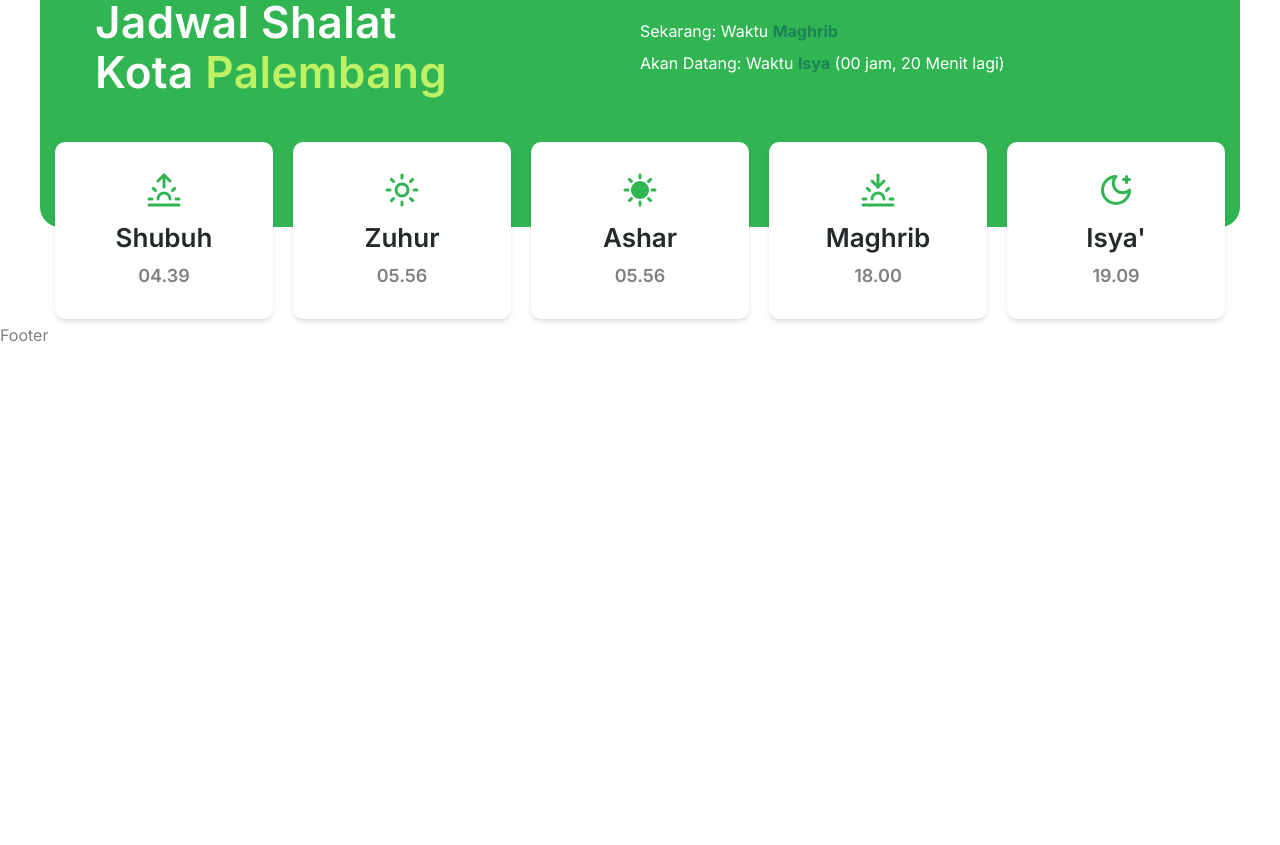
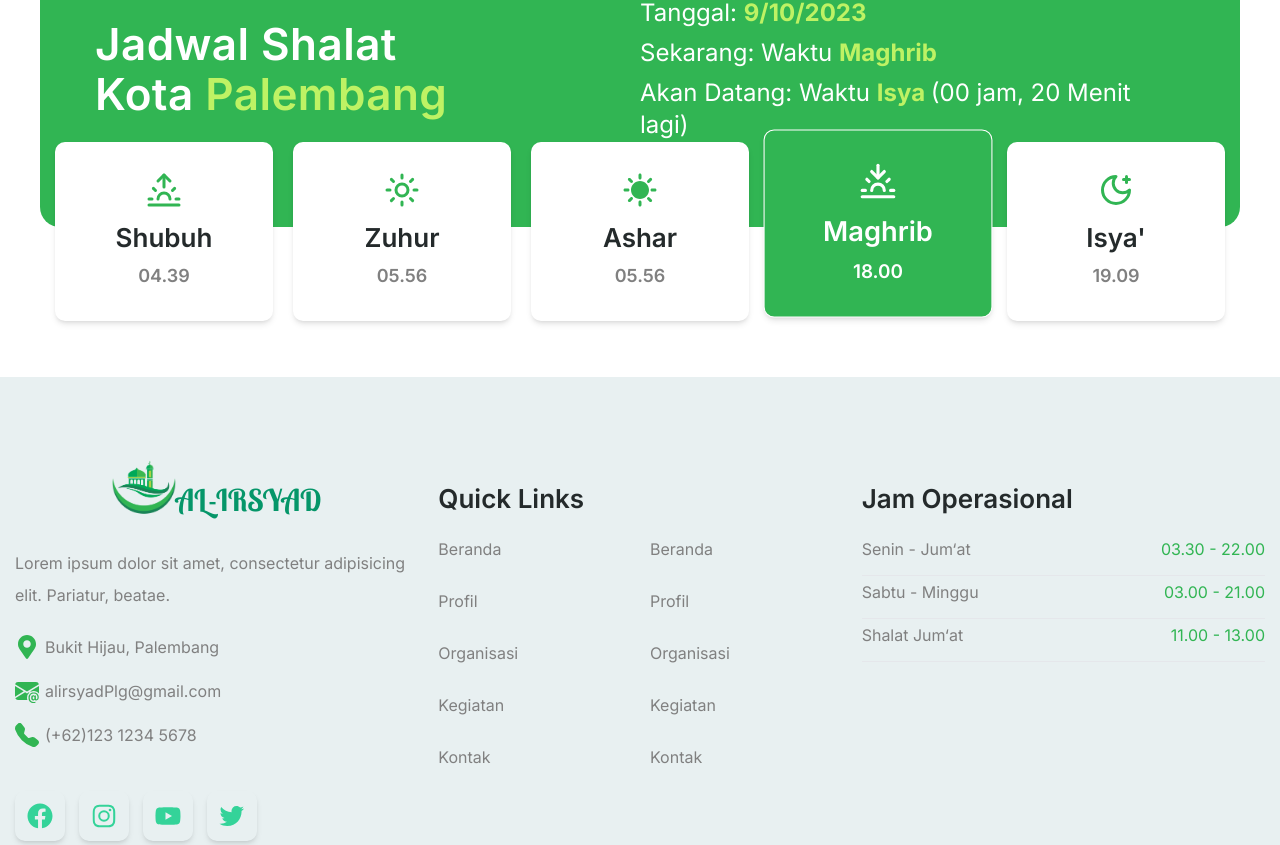
Before and after one commit to JadiDapa/al-irsyad, a React (Vite) app: page / in a window 1280 px wide. Shown: the part 795-1640 px from the top of the page. Before the commit the page ends 1146 px from the top, so only its background shows below. Built offline with nearby package versions, Linux system fonts and the light colour scheme.

Commit message:
Footer Page

```diff
--- a/src/components/Footer.jsx
+++ b/src/components/Footer.jsx
@@ -1,5 +1,151 @@
+import logo from "../assets/logo.png";
+import { FaMapMarkerAlt, FaMailBulk } from "react-icons/fa";
+import {
+  BiLogoFacebookCircle,
+  BiLogoInstagram,
+  BiLogoYoutube,
+  BiLogoTwitter,
+} from "react-icons/bi";
+import { BsFillTelephoneFill, BsEnvelopeAtFill } from "react-icons/bs";
+
 const Footer = () => {
-  return <div>Footer</div>;
+  return (
+    <footer className="footer pt-12 lg:pt-[76px] bg-grey">
+      <div className="container mx-auto pb-12 lg:pb-[100px]">
+        <div className="flex flex-col lg:flex-row gap-x-5 gap-y-10">
+          <div className="flex-1 ">
+            <a href="#" className="flex justify-center items-center">
+              <img src={logo} alt="" className="w-16 mb-[30px]" />
+              <div className="font-arab text-3xl text-emerald-600 font-semibold">
+                AL-IRSYAD
+              </div>
+            </a>
+            <p className="mb-5">
+              Lorem ipsum dolor sit amet, consectetur adipisicing elit.
+              Pariatur, beatae.
+            </p>
+            <div className="flex flex-col gap-y-3 mb-10">
+              <div className="flex items-center gap-x-[6px]">
+                <FaMapMarkerAlt className="text-2xl text-accent" />
+                <div className="">Bukit Hijau, Palembang</div>
+              </div>
+              <div className="flex items-center gap-x-[6px]">
+                <BsEnvelopeAtFill className="text-2xl text-accent" />
+                <div className="">alirsyadPlg@gmail.com</div>
+              </div>{" "}
+              <div className="flex items-center gap-x-[6px]">
+                <BsFillTelephoneFill className="text-2xl text-accent" />
+                <div className="">(+62)123 1234 5678</div>
+              </div>{" "}
+            </div>
+            <div className=" flex gap-[14px] text-[30px]">
+              <div className="p-[10px] rounded-[10px] shadow-md text-emerald-400 hover:text-accent cursor-pointer transition-all">
+                <BiLogoFacebookCircle />
+              </div>
+              <div className="p-[10px] rounded-[10px] shadow-md text-emerald-400 hover:text-accent cursor-pointer transition-all">
+                <BiLogoInstagram />
+              </div>
+              <div className="p-[10px] rounded-[10px] shadow-md text-emerald-400 hover:text-accent cursor-pointer transition-all">
+                <BiLogoYoutube />
+              </div>
+              <div className="p-[10px] rounded-[10px] shadow-md text-emerald-400 hover:text-accent cursor-pointer transition-all">
+                <BiLogoTwitter />
+              </div>
+            </div>
+          </div>
+          <div className="flex-1 lg:mt-8">
+            <h4 className="h4 mb-5">Quick Links</h4>
+            <div className="flex gap-x-5">
+              <ul className="flex-1 flex-col flex gap-y-5">
+                <li>
+                  <a href="#" className="hover:text-accent transition-all">
+                    Beranda
+                  </a>
+                </li>
+                <li>
+                  <a href="#" className="hover:text-accent transition-all">
+                    Profil
+                  </a>
+                </li>
+                <li>
+                  <a href="#" className="hover:text-accent transition-all">
+                    Organisasi
+                  </a>
+                </li>
+                <li>
+                  <a href="#" className="hover:text-accent transition-all">
+                    Kegiatan
+                  </a>
+                </li>
+                <li>
+                  <a href="#" className="hover:text-accent transition-all">
+                    Kontak
+                  </a>
+                </li>
+              </ul>
+              <ul className="flex-1 flex-col flex gap-y-5">
+                <li>
+                  <a href="#" className="hover:text-accent transition-all">
+                    Beranda
+                  </a>
+                </li>
+                <li>
+                  <a href="#" className="hover:text-accent transition-all">
+                    Profil
+                  </a>
+                </li>
+                <li>
+                  <a href="#" className="hover:text-accent transition-all">
+                    Organisasi
+                  </a>
+                </li>
+                <li>
+                  <a href="#" className="hover:text-accent transition-all">
+                    Kegiatan
+                  </a>
+                </li>
+                <li>
+                  <a href="#" className="hover:text-accent transition-all">
+                    Kontak
+                  </a>
+                </li>
+              </ul>
+            </div>
+          </div>
+          <div className="flex-1 ">
+            <h4 className="h4 mb-5 lg:mt-8">Jam Operasional</h4>
+            <div className="">
+              <div className="flex-1">
+                <div className="flex justify-between items-center border-b pb-[10px]">
+                  <div className="">Senin - Jum&lsquo;at</div>
+                  <div className="text-accent">03.30 - 22.00</div>
+                </div>
+              </div>
+              <div className="flex-1">
+                <div className="flex justify-between items-center border-b pb-[10px]">
+                  <div className="">Sabtu - Minggu</div>
+                  <div className="text-accent">03.00 - 21.00</div>
+                </div>
+              </div>
+              <div className="flex-1">
+                <div className="flex justify-between items-center border-b pb-[10px]">
+                  <div className="">Shalat Jum&lsquo;at</div>
+                  <div className="text-accent">11.00 - 13.00</div>
+                </div>
+              </div>
+            </div>
+          </div>
+        </div>
+      </div>
+      <div className="py-[20px] border-t">
+        <div className="container mx-auto text-center">
+          <div className="">
+            Dewan Operasional Masjid AL-IRSYAD <br /> 2023
+          </div>
+        </div>
+      </div>
+    </footer>
+  );
 };
 
 export default Footer;
--- a/src/components/Home.jsx
+++ b/src/components/Home.jsx
@@ -18,13 +18,13 @@ const Home = () => {
               Ayo Kita <br />
               <span className="text-accent">Makmurkan</span> Masjid!
             </h1>
-            <p className="mb-10 md:max-w-lg">
+            <p className="mb-8 md:max-w-lg">
               Rasulullah SAW bersabda: &quot;Siapa yang pergi ke masjid pada
               pagi dan petang hari, Allah mempersiapkan jamuan untuknya di surga
               setiap kali ia pergi atau pulang.&quot;
               <br /> (HR. Bukhari dan Muslim).
             </p>
-            <button className="btn btn-lg btn-accent mx-auto lg:mx-0 mb-4 hover:shadow-[0_0_5px_0_#49cf97] transition-all duration-200">
+            <button className="btn btn-lg btn-accent mx-auto lg:mx-0 mb-8 hover:shadow-[0_0_5px_0_#49cf97] transition-all duration-200">
               Selengkapnya{" "}
               <span className="ml-2 text-xl">
                 <AiOutlineDownCircle />
--- a/src/components/Schedule.jsx
+++ b/src/components/Schedule.jsx
@@ -3,14 +3,14 @@ import { MdSunny } from "react-icons/md";
 
 const Schedule = () => {
   let schedule = [
-    { jadwal: "Shubuh", waktu: "04.39", icon: <LuSunrise /> },
-    { jadwal: "Zuhur", waktu: "05.56", icon: <LuSun /> },
-    { jadwal: "Ashar", waktu: "05.56", icon: <MdSunny /> },
-    { jadwal: "Maghrib", waktu: "18.00", icon: <LuSunset /> },
-    { jadwal: "Isya'", waktu: "19.09", icon: <LuMoonStar /> },
+    { jadwal: "Shubuh", waktu: "04.39", icon: <LuSunrise />, isActive: false },
+    { jadwal: "Zuhur", waktu: "05.56", icon: <LuSun />, isActive: false },
+    { jadwal: "Ashar", waktu: "05.56", icon: <MdSunny />, isActive: false },
+    { jadwal: "Maghrib", waktu: "18.00", icon: <LuSunset />, isActive: true },
+    { jadwal: "Isya'", waktu: "19.09", icon: <LuMoonStar />, isActive: false },
   ];
   return (
-    <section id="schedule" className="mt-14 lg:px-10">
+    <section id="schedule" className="my-14 lg:px-10">
       <div className="bg-services bg-cover bg-no-repeat max-w-[1466px] mx-4 lg:mx-auto rounded-[20px] lg:pt-[70px] px-2 lg:px-10 relative lg:h-[300px] max-lg:p-8 flex items-center lg:items-start -z-10 bg-accent">
         <div className="lg:container mx-auto">
           <div className="services-top flex items-center flex-col lg:flex-row lg:mb-[60px]">
@@ -18,16 +18,23 @@ const Schedule = () => {
               Jadwal Shalat <br />
               Kota <span className="text-lime-300">Palembang</span>
             </h2>
-            <p className="text-white flex-1 lg:text-left max-w-2xl lg:max-w-none">
-              Sekarang: Waktu{" "}
-              <span className="text-accent-secondary font-bold">Maghrib</span>
-              <br />
-              <span className="text-white flex-1 lg:text-left max-w-2xl lg:max-w-none">
+            <div className="lg:text-2xl text-white flex-1 lg:text-left max-w-2xl lg:max-w-none">
+              <p className="mb-2">
+                Tanggal:{" "}
+                <span className="text-lime-300 font-bold">
+                  {`${new Date().toLocaleDateString()}`}
+                </span>
+              </p>
+              <p className="mb-2">
+                Sekarang: Waktu{" "}
+                <span className="text-lime-300 font-bold">Maghrib</span>
+              </p>
+              <p>
                 Akan Datang: Waktu{" "}
-                <span className="text-accent-secondary font-bold">Isya</span>{" "}
+                <span className="text-lime-300 font-bold">Isya </span>
                 (00 jam, 20 Menit lagi)
-              </span>
-            </p>
+              </p>
+            </div>
           </div>
           <div className="lg:hidden flex-col flex rounded-lg bg-white px-4">
             {schedule.map((schedule, index) => {
@@ -57,11 +64,29 @@ const Schedule = () => {
             return (
               <div
                 key={schedule.jadwal}
-                className="bg-white p-[30px] rounded-[10px] shadow-md flex flex-col items-center text-center"
+                className={` p-[30px] rounded-[10px] shadow-md flex flex-col items-center text-center  duration-300 transition-all  ${
+                  schedule.isActive
+                    ? "scale-105 bg-accent text-white shadow-2xl border border-white -translate-y-2"
+                    : "bg-white hover:scale-105 hover:-translate-y-2"
+                } `}
               >
-                <div className="mb-4 text-4xl text-accent">{schedule.icon}</div>
-                <h3 className="h3 mb-[10px]">{schedule.jadwal}</h3>
-                <p className="font-semibold leading-normal text-lg max-w-[360px]">
+                <div
+                  className={`mb-4 text-4xl  ${
+                    schedule.isActive ? " text-white" : "text-accent"
+                  }`}
+                >
+                  {schedule.icon}
+                </div>
+                <h3
+                  className={`h3 mb-[10px] ${
+                    schedule.isActive ? " text-white" : ""
+                  }`}
+                >
+                  {schedule.jadwal}
+                </h3>
+                <p
+                  className={`font-semibold leading-normal text-lg max-w-[360px]`}
+                >
                   {schedule.waktu}
                 </p>
               </div>
```
